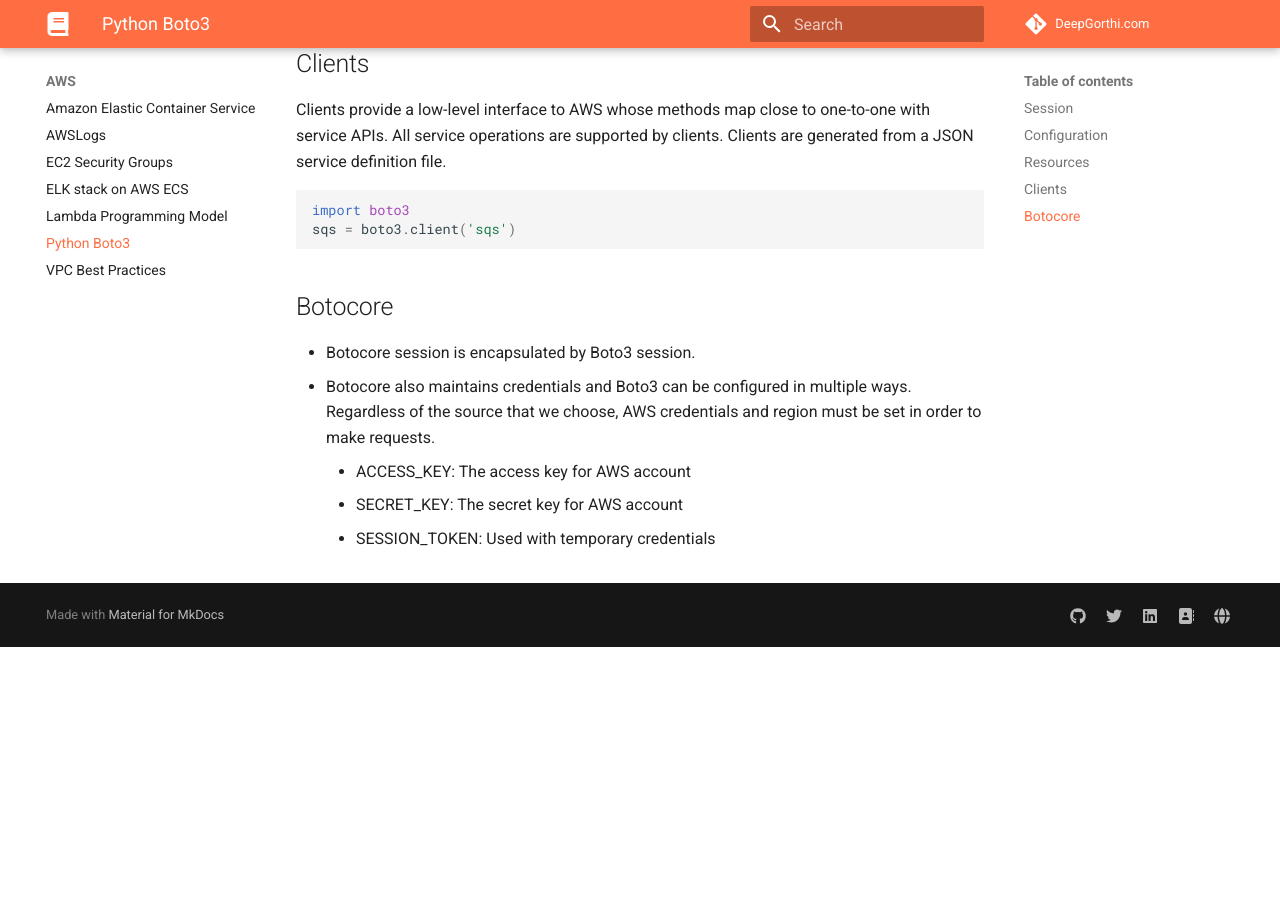
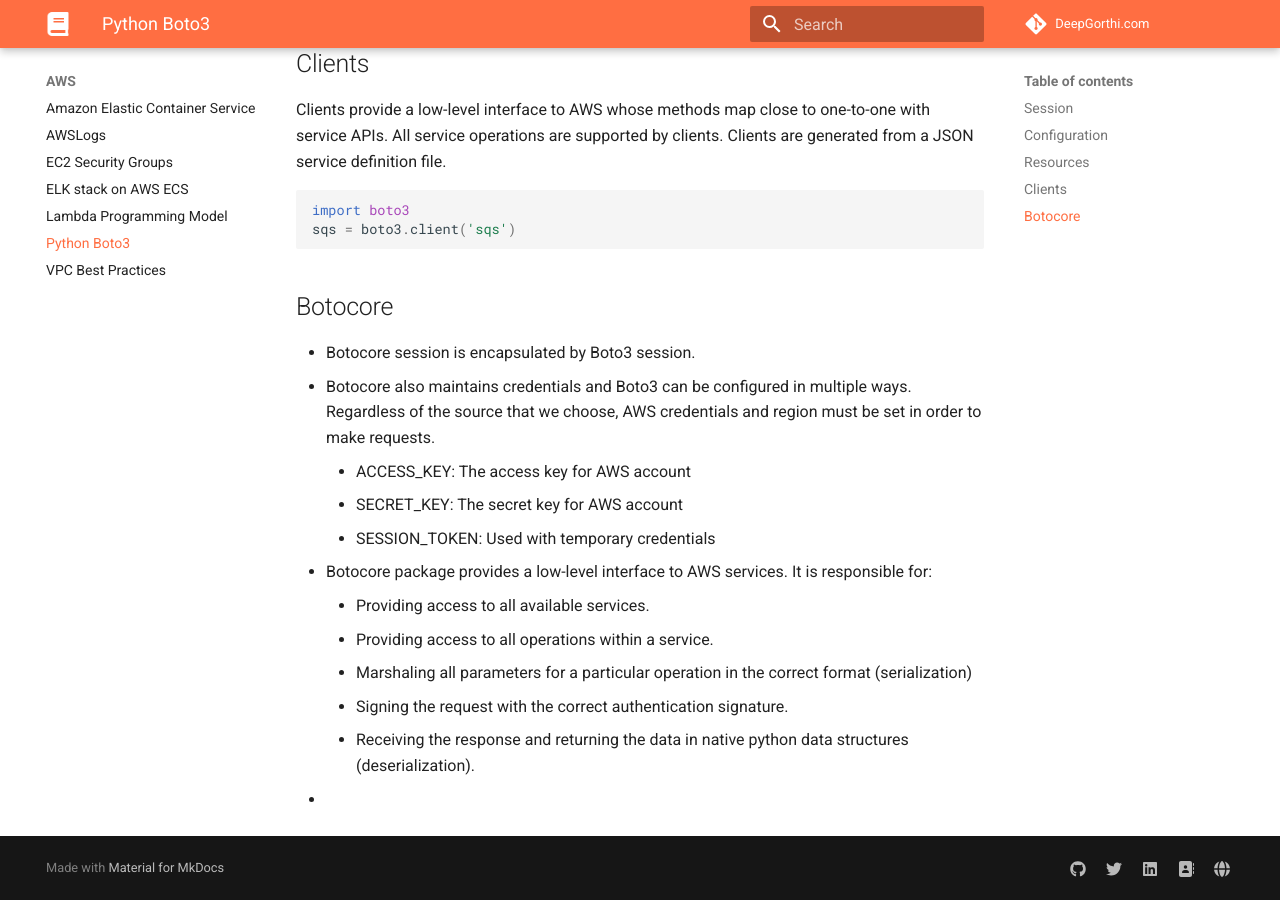
Before and after one commit to deepgorthi/dg-notes, an MkDocs documentation site: the page built from docs/AWS/python-boto3.md, in a window 1280 px wide and 900 px high, scrolled down 1129 px. Built offline with MkDocs 1.6.1 and Material for MkDocs 9.7.7, drawn with Linux system fonts in a browser that asks for light colours; before the commit the page ends 1776 px from its top, so only the background shows below that.

Commit message:
Update python-boto3.md

```diff
--- a/docs/AWS/python-boto3.md
+++ b/docs/AWS/python-boto3.md
@@ -46,3 +46,10 @@
     - ACCESS_KEY: The access key for AWS account
     - SECRET_KEY: The secret key for AWS account
     - SESSION_TOKEN: Used with temporary credentials
+- Botocore package provides a low-level interface to AWS services. It is responsible for:
+    - Providing access to all available services.
+    - Providing access to all operations within a service.
+    - Marshaling all parameters for a particular operation in the correct format (serialization)
+    - Signing the request with the correct authentication signature.
+    - Receiving the response and returning the data in native python data structures (deserialization).
+-
```
